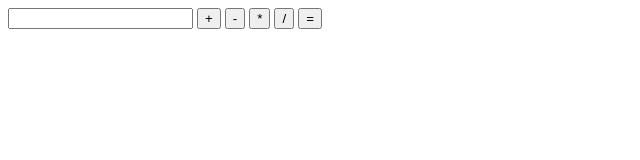
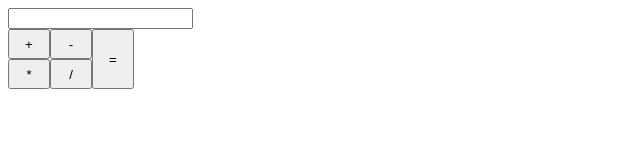
Before and after one commit to tgrrtt/complex-number-calc, a plain HTML site: page index.html in a window 1280 px wide. Shown: the whole page, without its empty margins (0-640 px from the left). Drawn offline with nearby package versions, Linux system fonts and the light colour scheme.

Commit message:
Added some styling

```diff
--- a/index.html
+++ b/index.html
@@ -2,16 +2,25 @@
 <html>
     <head>
         <meta http-equiv="X-UA-Compatible" content="IE=edge">
-        <title></title>
+        <title>Complex Number Calc</title>
+        <link rel="stylesheet" href="styles/styles.css" />
     </head>
     <body>
         <div class="calc-container">
-            <input class="input" type="text">
-            <button class="add">+</button>
-            <button class="subtract">-</button>
-            <button class="multiply">*</button>
-            <button class="divide">/</button>
-            <button class="equals">=</button>
+            <div class="clearfix">
+                <input class="input" type="text">
+            </div>
+            <div class="operation-container">
+                <button class="add">+</button>
+                <button class="multiply">*</button>
+            </div>
+            <div class="operation-container">
+                <button class="subtract">-</button>
+                <button class="divide">/</button>
+            </div>
+            <div class="operation-container equals-container">
+                <button class="equals">=</button>
+            </div>
         </div>
         <script src="https://cdnjs.cloudflare.com/ajax/libs/jquery/2.1.3/jquery.min.js"></script>
         <script src="src/calc.js"></script>
--- /dev/null
+++ b/styles/styles.css
@@ -0,0 +1,36 @@
+/*.operation-container {
+  width: 128px;
+  text-align: center;
+}
+
+button {
+  width: 25px;
+  margin: auto;
+}
+*/
+
+.clearfix {
+  overflow: auto;
+}
+/*input {*/
+  /*clear: both;*/
+/*}*/
+
+.operation-container {
+  float: left;
+  width: 42px;
+  height: 60px;
+}
+
+button {
+  width: 100%;
+  height: 30px;
+}
+
+.equal-container {
+  height: 60px;
+}
+
+.equals {
+  height: 60px;
+}
```
